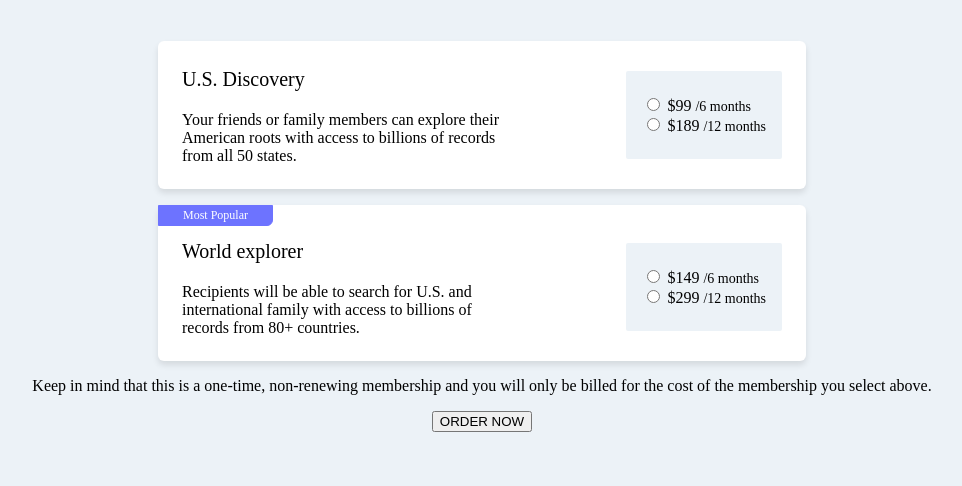
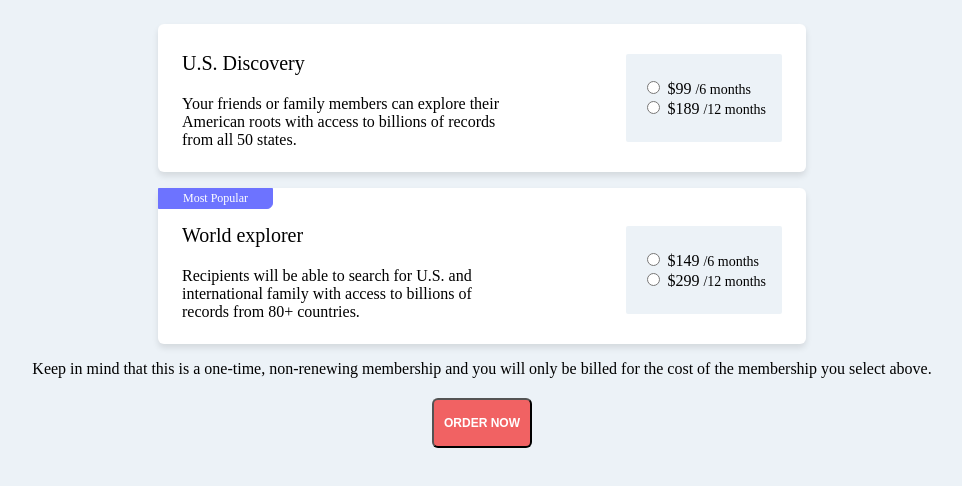
Before and after one commit to DAMMNARE/gift_membership, a plain HTML site: page index.html in a window 1280 px wide. Shown: the part 254-740 px from the top of the page, without its empty margins (158-1120 px from the left). Drawn offline with Linux system fonts and the light colour scheme.

Commit message:
Update style.css for button

```diff
--- a/style.css
+++ b/style.css
@@ -78,3 +78,20 @@ font-size: 30px;
   background-color: #ecf2f7;
   min-height: 100vh;
 }
+
+
+.buttonOrder {
+  font-size: 12px;
+  font-weight: 600;
+  width: 100px;
+  height: 50px;
+  margin-top: 4px;
+  border-radius: 6px;
+  background-color: #f16263;
+  color: white;
+  transition: all 0.3s;
+}
+
+.buttonOrder:hover {
+  transform: scale(1.1);
+}
```
